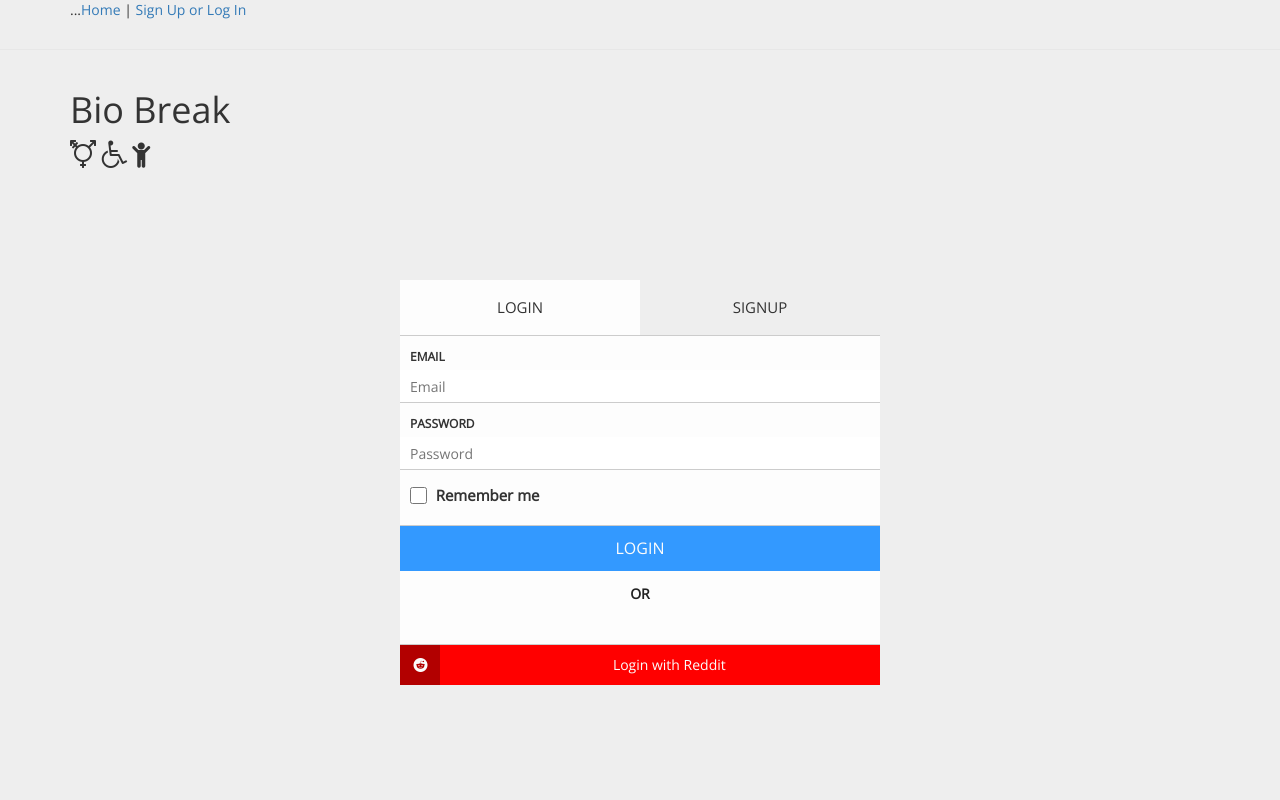
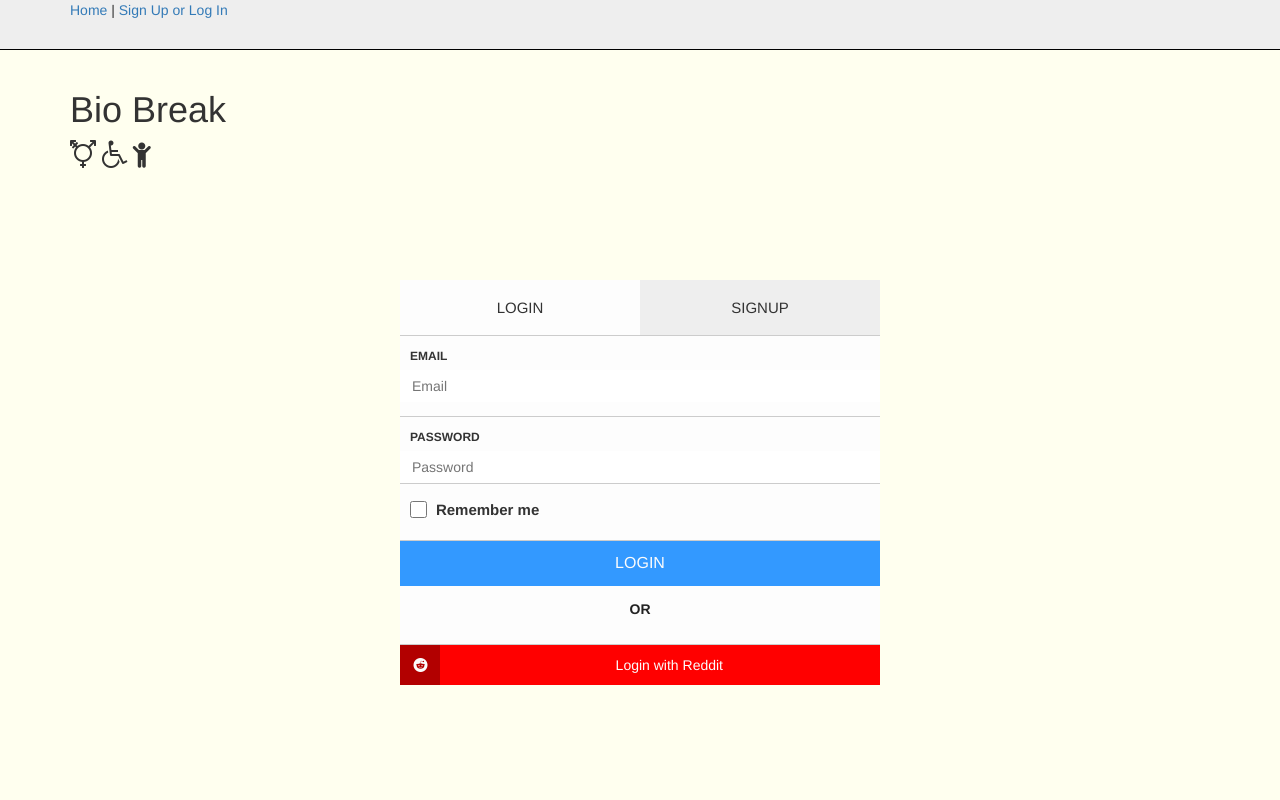
Before and after one commit to jessicabrock/biobreak, a Flask app: page /login in a window 1280 px wide. Run offline with Flask 2, Linux system fonts and the light colour scheme; some libraries are stand-ins or nearby versions.

Commit message:
final v2

```diff
--- a/server.py
+++ b/server.py
@@ -54,10 +54,13 @@ def get_maps():
     for rec in query:
         qry_comments = db.session.query(Comment).filter(Comment.bathroom_id==rec.bathroom_id).all()
         data = {"bathroom_id": rec.bathroom_id,
-                "lat": rec.latitude, "lng": rec.longitude, \
-                "name": rec.name, "address": rec.street, \
-                "city": rec.city, "state": rec.state, \
+                "lat": rec.latitude, "lng": rec.longitude,
+                "name": rec.name, "address": rec.street,
+                "city": rec.city, "state": rec.state,
                 "directions": rec.directions,
+                "unisex": rec.unisex,
+                "accessible": rec.accessible,
+                "changing_table": rec.changing_table,
                 "comments": [comment.comment for comment in qry_comments]}
 
         lst.append(data)
@@ -134,13 +137,11 @@ def add_bathroom():
 def get_states():
     """return states"""
     states = {}
-    s = db.session.query(State).order_by(State.state_abbr).all()
+    s = db.session.query(State).all()
     for state in s:
-        states = {"state_abbr":s[0].state_abbr,
-                    "state_full":s[0].state_full}
+        states[state.state_abbr] = state.state_full
 
-
-    return jsonify(states)
+    return jsonify(sorted(states))
 
 
 # Reddit OAuth2
--- a/static/styles.css
+++ b/static/styles.css
@@ -1,15 +1,30 @@
 @import "https://cdnjs.cloudflare.com/ajax/libs/font-awesome/4.7.0/css/font-awesome.min.css";
-@import "https://fonts.googleapis.com/css?family=Open+Sans";
+/*@import "https://fonts.googleapis.com/css?family=Open+Sans";*/
+@import "https://fonts.googleapis.com/css?family=Roboto">
+";
 * {
   margin:0px;
   padding:0px;
   box-sizing:border-box;
-  font-family:"Open Sans",sans-serif;
+  /*font-family:"Open Sans",sans-serif;*/
+  font-family: 'Roboto', sans-serif;
+}
+
+body {
+  background-color: #ffffef;
+}
+
+.navbar-default {
+  background-color: #eeeedd;
+}
+
+.navbar-default {
+  border-bottom: 1px solid black;
 }
 
 /* begin login css */
 body {
-  background: #eeeeee;
+  background: #ffffef;
   padding-top: 70px;
 }
 .form {
@@ -37,7 +52,7 @@ body {
   font-size:15px;
 }
 .form .head.signup > div:nth-child(1),.form .head > div:nth-child(2) {
-  background:#eee;
+  background:#eeeeee;
 }
 .form .head.signup > div:nth-child(2) {
   background:transparent !important;
@@ -187,7 +202,6 @@ body {
   width: 250px;
   top: 150px;
   left: 300px;
-  /*position: absolute;*/
   font-weight: bold;
   color: red;
 }
@@ -196,7 +210,6 @@ div #search {
   width: 100%;
   top: 100;
   left: 250;
-  /*position: absolute;*/
 }
 
 #tbSearch {
@@ -213,15 +226,19 @@ div #search {
 
 #subhead {
   left: 40;
+  margin: 3px;
+}
+
+#icons {
+  margin-bottom: 5px;
 }
 
 /* map */
 #map_wrapper {
     height: 600px;
-    width: 600px;
+    width: 100%;
     top: 200;
     left: 200;
-    /*position: absolute;*/
 }
 
 #map_canvas {
@@ -231,12 +248,9 @@ div #search {
 
 .info_content {
   height: 600px;
-  /*width: 500px;*/
   min-width: 400px;
 }
 
 .gw-style-iw {
- /* height: 600px;
-  width: auto;*/
   min-width: 450px;
 }
--- a/templates/base.html
+++ b/templates/base.html
@@ -6,6 +6,7 @@
     <link rel="stylesheet" href="static/krajee-fa/theme.css"
     media="all"/>
     <link rel="stylesheet" href="static/styles.css"/>
+
     <script src="https://ajax.googleapis.com/ajax/libs/jquery/3.2.1/jquery.min.js"></script>
     <script src="http://ajax.googleapis.com/ajax/libs/jquery/1.11.0/jquery.min.js"></script>
     <script src="https://maps.googleapis.com/maps/api/js?key={{g.googlemaps}}&libraries=places&language=en"></script>
@@ -19,14 +20,14 @@
 <body>
 <div class="container">
     <h1 id="logo">Bio Break </h1>
-    <div>
+    <div id="icons">
       <i class="fa fa-transgender-alt fa-2x aria-hidden="true"></i>
       <i class="fa fa-wheelchair fa-2x" aria-hidden="true"></i>
       <i class="fa fa-child fa-2x" aria-hidden="true"></i>
     </div>
     <nav class="navbar navbar-default navbar-fixed-top">
       <div class="container">
-    ...<a href="/">Home</a> |
+       <a id="home" href="/">Home</a> |
         {% if 'displayname' in session %}
           <a id="logout" href="/logout">Log Out</a>&nbsp;Welcome, {{session['displayname']}}
         {% else %}
```
Also changed, not shown: templates/index.html (+8 -18 lines), templates/login.html (+0 -12 lines).
